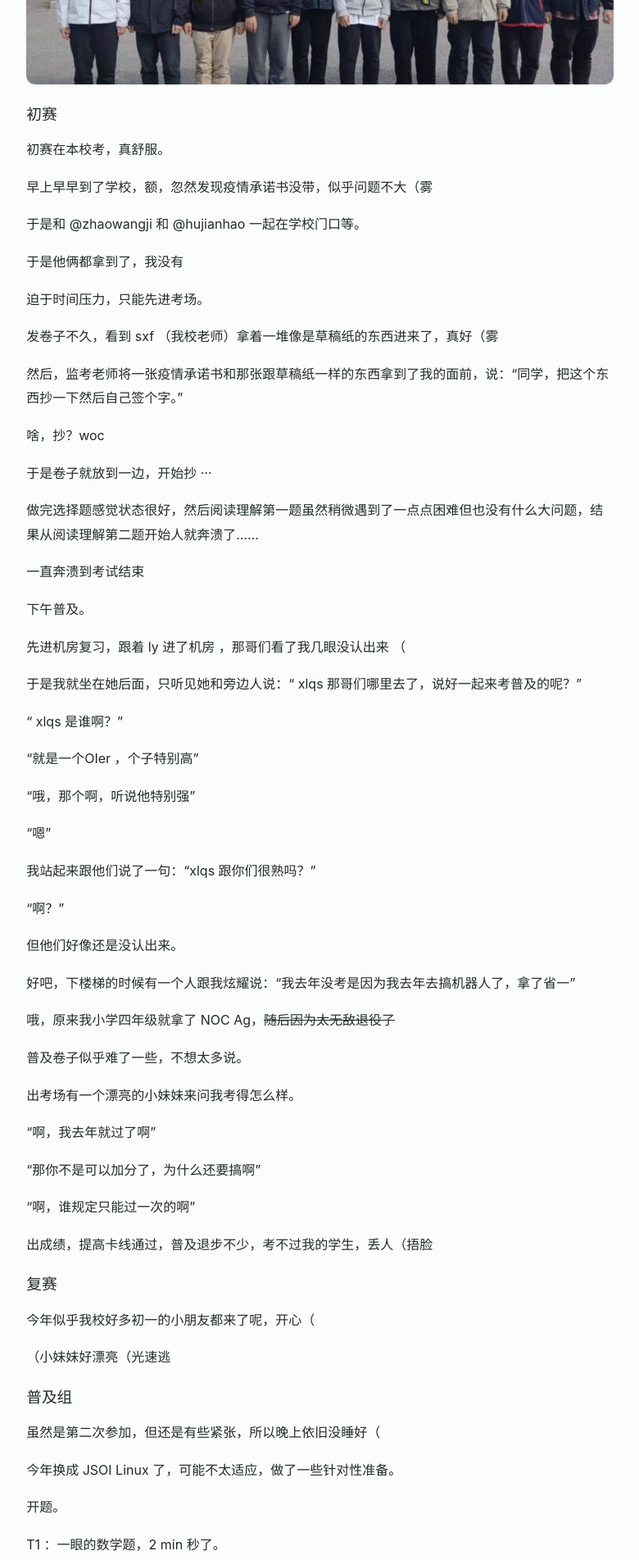
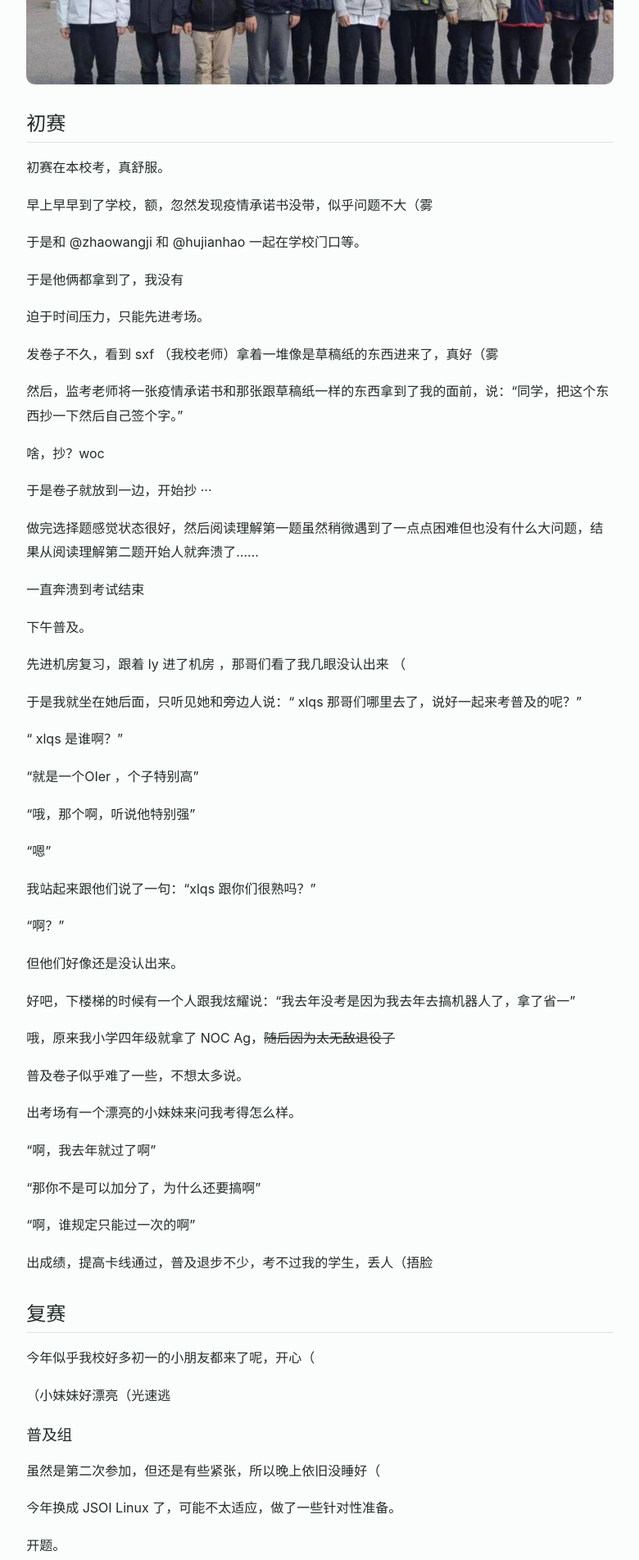
Before and after one commit to xlqs23/blog, an Astro site: page /blog/posts/post-2026-11-24 in a window 1280 px wide. Shown: the part 680-2583 px from the top of the page at 82% size, without its empty margins (363-1143 px from the left). Built offline with nearby package versions, Linux system fonts and the light colour scheme; Astro itself is replaced by a stand-in of ours.

Commit message:
Update blog content

```diff
--- a/src/content/blog/post-2026-11-24.md
+++ b/src/content/blog/post-2026-11-24.md
@@ -8,7 +8,7 @@ draft: false
 heroImage: /blog/images/uploads/1795794338503-78aae8c651.jpg
 ---
 
-### 初赛
+## 初赛
 
 初赛在本校考，真舒服。
 
@@ -68,7 +68,7 @@ heroImage: /blog/images/uploads/1795794338503-78aae8c651.jpg
 
 出成绩，提高卡线通过，普及退步不少，考不过我的学生，丢人（捂脸
 
-### 复赛
+## 复赛
 
 今年似乎我校好多初一的小朋友都来了呢，开心（
 
@@ -124,7 +124,7 @@ T4 弃疗。
 
 提高组： $45 + 0 + 28 + 0$
 
-TG 2=
+还是二等奖了（）
 
 不管怎么说，也算是创造了本校的历史了吧，初三了好好中考吧。
 
```
